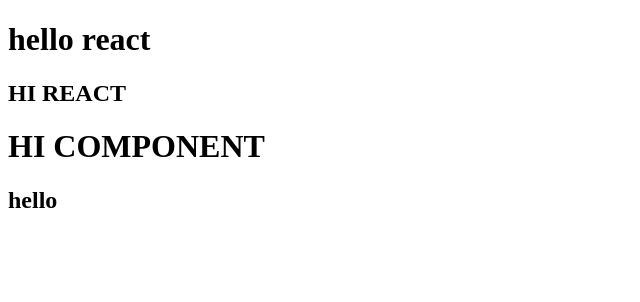
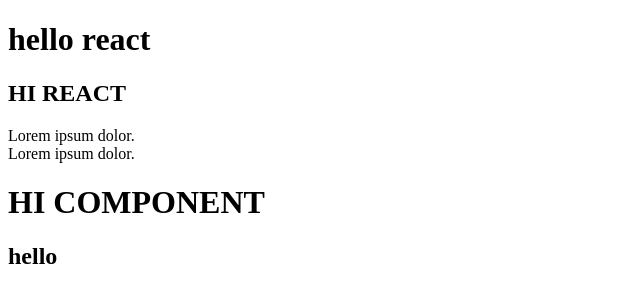
Before and after one commit to AngelosGithub/react231031, a React (Create React App) app: page / in a window 1280 px wide. Shown: the top 302 px of the page, without its empty margins (0-640 px from the left). Built offline with nearby package versions, Linux system fonts and the light colour scheme.

Commit message:
231031 jsx 종료태그 꼭 작성

```diff
--- a/src/App.js
+++ b/src/App.js
@@ -1,9 +1,14 @@
-
 function App() {
+  // jsx에서 태그 사용시 꼭 종료태그 작성 해야함
+  // 빈 요소이면 시작태그에서 종료 (ex : <br>)
   return (
     <div>
       <h1>hello react</h1>
       <h2>HI REACT</h2>
+      <p>
+        Lorem ipsum dolor.
+        <br /> Lorem ipsum dolor.
+      </p>
       <MyComp />
     </div>
   );
@@ -28,7 +33,7 @@ function MyComp() {
       <h1>HI COMPONENT</h1>
       <h2>hello</h2>
     </>
-    )
+  );
 }
 
 export default App;
```
Lines whose indentation alone changed are shown as unchanged.
